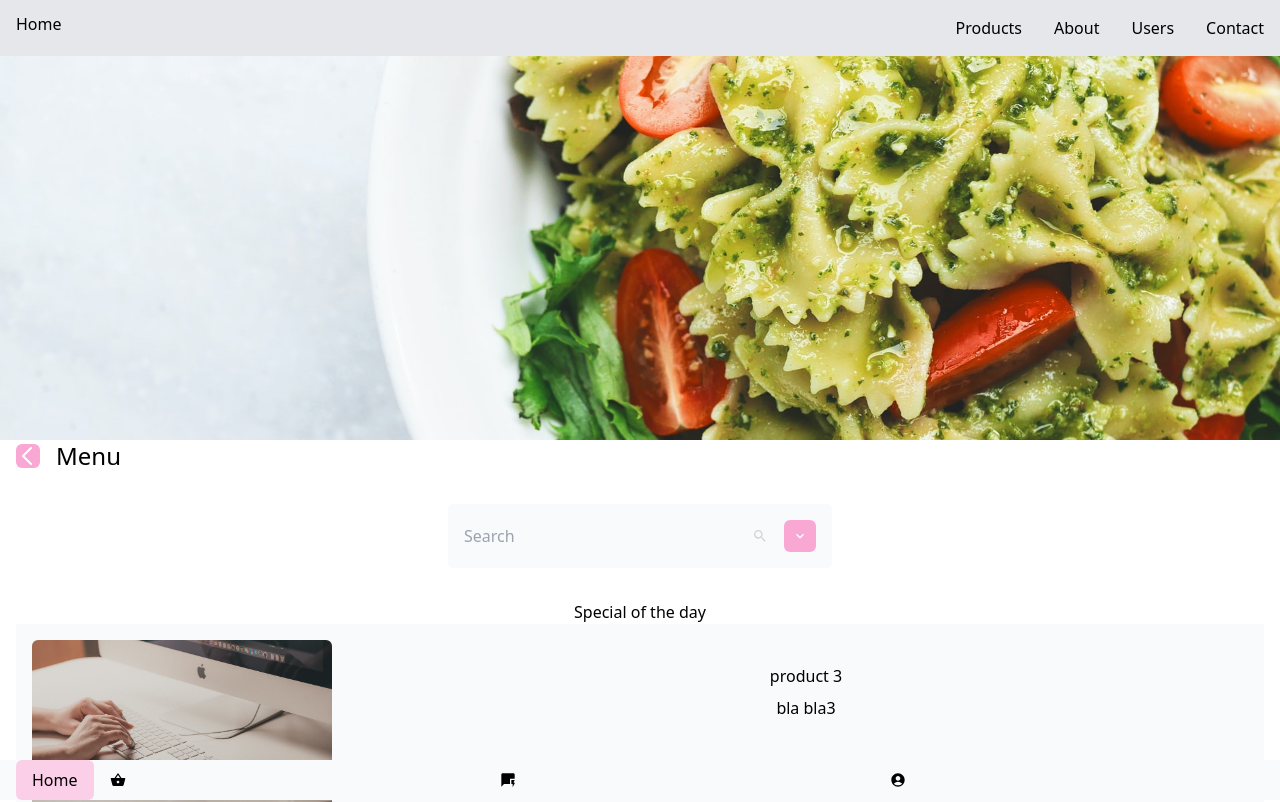
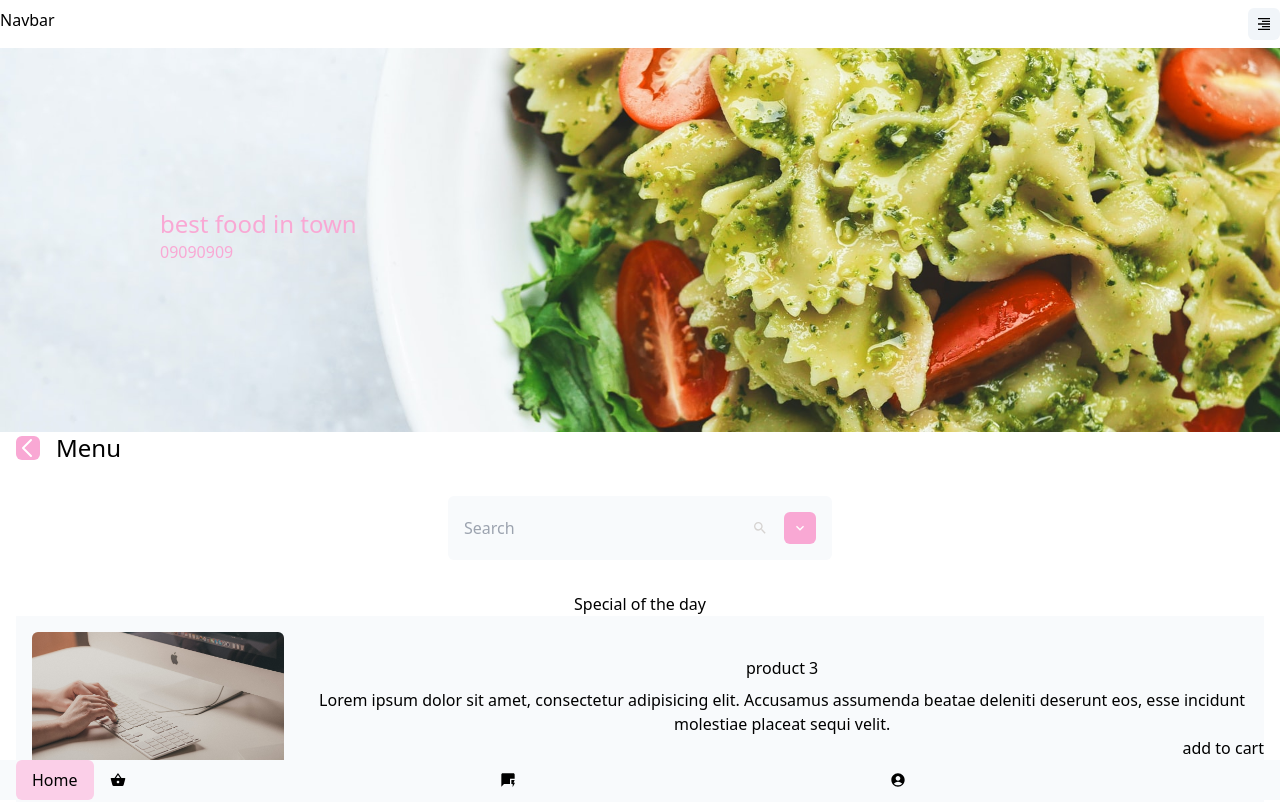
Before and after one commit to dornescum/tailwind-CateringMenu, a Next.js app: page / in a window 1280 px wide. Shown: the top 802 px of the page. Built offline with nearby package versions, Linux system fonts and the light colour scheme; a web font is replaced by a local one.

Commit message:
sidebar menu

```diff
--- a/components/FoodTemplate/FoodTemplate.js
+++ b/components/FoodTemplate/FoodTemplate.js
@@ -12,11 +12,16 @@ const products = [
 	{id: 1, img: `/assets/pasta2.jpg`, description: "Lorem ipsum dolor sit amet, consectetur adipisicing elit.\n" +
 			"\t\tAccusamus assumenda beatae deleniti deserunt eos, esse incidunt molestiae placeat sequi velit.",
 		title: 'product 1'},
-	{id: 2, img: `/assets/p2.jpg`, description: "bla bla2", title: 'product 2'},
-	{id: 3, img: `/assets/p3.jpg`, description: "bla bla3", title: 'product 3'},
-	{id: 4, img: `/assets/p1.jpg`, description: "bla bla4", title: 'product 4'},
-	{id: 5, img: `/assets/next-test.jpg`, description: "bla bla5", title: 'product 5'},
-	{id: 6, img: `/assets/Hero.jpg`, description: "bla bla6", title: 'product 6'},
+	{id: 2, img: `/assets/p2.jpg`,  description: "Lorem ipsum dolor sit amet, consectetur adipisicing elit.\n" +
+			"\t\tAccusamus assumenda beatae deleniti deserunt eos, esse incidunt molestiae placeat sequi velit.", title: 'product 2'},
+	{id: 3, img: `/assets/p3.jpg`,  description: "Lorem ipsum dolor sit amet, consectetur adipisicing elit.\n" +
+			"\t\tAccusamus assumenda beatae deleniti deserunt eos, esse incidunt molestiae placeat sequi velit.", title: 'product 3'},
+	{id: 4, img: `/assets/p1.jpg`,  description: "Lorem ipsum dolor sit amet, consectetur adipisicing elit.\n" +
+			"\t\tAccusamus assumenda beatae deleniti deserunt eos, esse incidunt molestiae placeat sequi velit.", title: 'product 4'},
+	{id: 5, img: `/assets/next-test.jpg`,  description: "Lorem ipsum dolor sit amet, consectetur adipisicing elit.\n" +
+			"\t\tAccusamus assumenda beatae deleniti deserunt eos, esse incidunt molestiae placeat sequi velit.", title: 'product 5'},
+	{id: 6, img: `/assets/Hero.jpg`,  description: "Lorem ipsum dolor sit amet, consectetur adipisicing elit.\n" +
+			"\t\tAccusamus assumenda beatae deleniti deserunt eos, esse incidunt molestiae placeat sequi velit.", title: 'product 6'},
 ];
 
 const FoodTemplate = () => {
@@ -51,9 +56,17 @@ const FoodTemplate = () => {
 					<ul className='flex flex-col text-center mx-auto py-10'>
 						<li className='pb-2'>{title}</li>
 						<li className=''>{description}</li>
+						<li>
+							{/*todo pus icon button*/}
+							<div className='flex justify-end'>
+								add to cart
+							</div>
+						</li>
 					</ul>
 
 				</div>
+
+
 			</div>
 		</div>
 	);
--- a/components/Hero/Hero.js
+++ b/components/Hero/Hero.js
@@ -18,14 +18,14 @@ const styling = {
 
 const Hero = () => {
 	return (
-		// <div className="bg-fixed object-cover object-center z-10 h-96 block w-full overflow-hidden" style={styling}>
-
-		// <div className=" z-10 h-96 w-full " style={styling}>
-		// </div>
-		<div className=''>
-			{/*fixme error image*/}
+		<div className='relative'>
 			<Image src={hero} className='w-full h-24' width="100%" height="30%" layout="responsive" objectFit="cover"
 				    alt='pasta image plate'/>
+
+			<div className='absolute inset-6 md:inset-10 lg:inset-40'>
+				<h1 className='text-pink-300 text-base md:text-2xl text-4xl'>best food in town</h1>
+				<p className='text-pink-300'>09090909</p>
+			</div>
 		</div>
 	);
 };
--- /dev/null
+++ b/components/UI/NewNavbar.js
@@ -0,0 +1,23 @@
+import React, {useState} from 'react';
+import SidebarMenu from "./SidebarMenu";
+import { MdFormatAlignRight } from "react-icons/md";
+
+
+const NewNavbar = () => {
+	const [showSidebar, setShowSidebar]=useState(false);
+
+	return (
+		<div className='relative'>
+			<div className='flex justify-between py-2'>
+				Navbar
+				<button onClick={()=>setShowSidebar(!showSidebar)} className='p-2 bg-slate-100 rounded-md'>
+					<MdFormatAlignRight />
+				</button>
+			</div>
+
+			{showSidebar && <SidebarMenu onClose={()=>setShowSidebar(!showSidebar)}/>}
+		</div>
+	);
+};
+
+export default NewNavbar;
--- /dev/null
+++ b/components/UI/SidebarMenu.js
@@ -0,0 +1,46 @@
+import React from 'react';
+import Link from "next/link";
+import { MdClose } from "react-icons/md";
+
+
+const menus =[
+	{id:"m1", title:"Home", link:"/"},
+	{id:"m2", title:"Salads", link:"/salads"},
+	{id:"m3", title:"Soups", link:"/"},
+	{id:"m4", title:"Pasta", link:"/"},
+	{id:"m5", title:"Burgers", link:"/"},
+	{id:"m6", title:"Chicken", link:"/"},
+	{id:"m7", title:"Pork", link:"/"},
+	{id:"m8", title:"Beef", link:"/"},
+	{id:"m9", title:"Recomandations", link:"/"},
+	{id:"m10", title:"Desert", link:"/"},
+	{id:"m11", title:"Drinks", link:"/"},
+];
+
+const SidebarMenu = (props) => {
+	return (<aside className="absolute min-h-screen h-full z-10 transition-all
+		bg-pink-800 text-pink-100 w-64 top-0 left-0">
+		<div className='bg-blue-300 text-white text-center cursor-pointer' >
+			<ul className='flex justify-between'>
+				<li className='flex pl-2 items-center'>LOGO</li>
+				<li onClick={props.onClose} className='p-2 bg-green-700 text-white'>
+					<MdClose />
+				</li>
+			</ul>
+		</div>
+			<nav>
+				<div className="flex flex-col py-4 px-4">
+					{menus.map((link)=>{
+						return <div className="pl-4 py-2 mb-0 mt-1 hover:bg-red-900 text-center" key={link.id}>
+							<Link href={link.link}>
+								<a>{link.title} </a>
+							</Link>
+						</div>
+					})}
+				</div>
+
+			</nav>
+		</aside>);
+};
+
+export default SidebarMenu;
--- a/pages/_app.js
+++ b/pages/_app.js
@@ -2,10 +2,14 @@ import '../styles/globals.css';
 import Layout from "../components/UI/Layout";
 import TheNavbar from "../components/UI/TheNavbar";
 import TheFooter from "../components/UI/TheFooter";
+import SidebarMenu from "../components/UI/SidebarMenu";
+import NewNavbar from "../components/UI/NewNavbar";
 
 function MyApp({Component, pageProps}) {
 	return <Layout>
-		<TheNavbar/>
+		{/*<TheNavbar/>*/}
+		<NewNavbar />
+		{/*<SidebarMenu />*/}
 		<Component {...pageProps} />
 		<TheFooter />
 	</Layout>;
```
